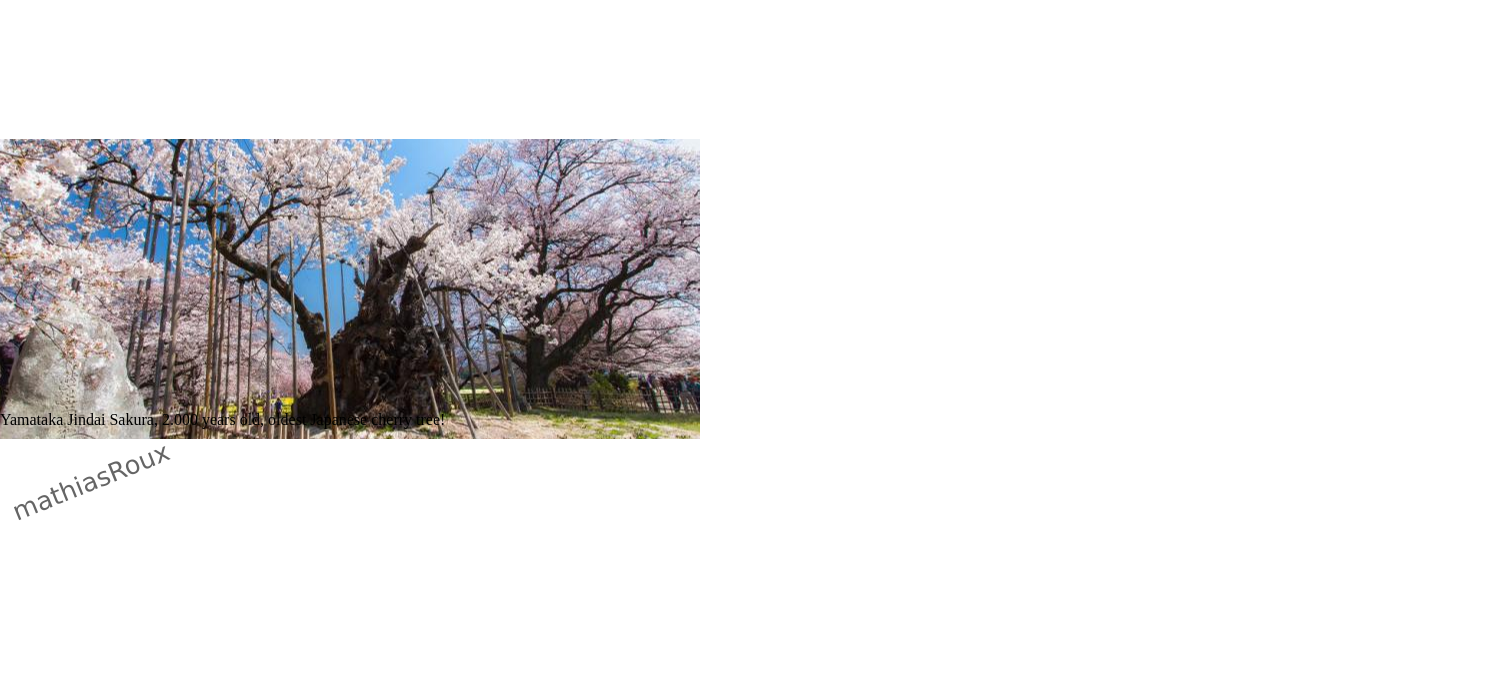
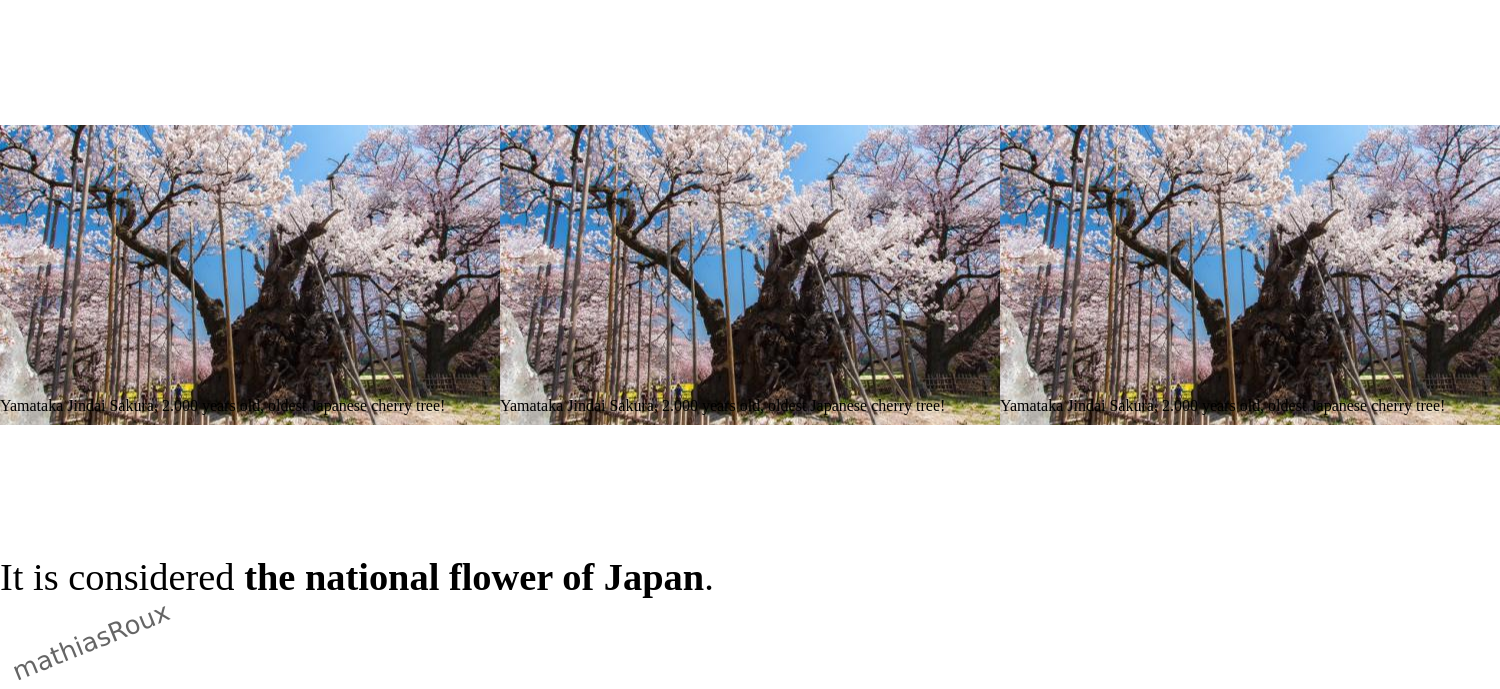
Before and after one commit to Mathias-Roux/cherry-blossom, a website built with Parcel: page src/index.html in a window 1280 px wide. Shown: the part 408-1097 px from the top of the page, 1500 px wide, since content can reach past the window. Before the commit the page ends 937 px from the top, so only its background shows below. Built offline with nearby package versions, Linux system fonts and the light colour scheme; a web font is replaced by a local one; what @splinetool/runtime would draw is missing.

Commit message:
gallerie wip

```diff
--- a/src/index.html
+++ b/src/index.html
@@ -22,16 +22,26 @@
 			<p class="paragraph">A cherry blossom aka <strong>Sakura</strong>,</p>
 			<p class="paragraph">is a flower refer to <strong>ornamental cherry trees</strong>,</p>
 			<p class="paragraph">not to be confused with cherry trees that produce fruit for eating.</p>
-			<p class="paragraph">It is considered <strong>the national flower of Japan</strong>.</p>
 		</div>
 
 		<canvas id="canvas3d"></canvas>
 
 		<div class="gallerie">
-			<div class="gallerie__item" style="background-image: url(./assets/old.jpeg);">
+			<div class="gallerie__item">
+				<div class="gallerie__image" style="background-image: url(./assets/old.jpeg);"></div>
+				<p class="gallerie__caption">Yamataka Jindai Sakura, 2.000 years old, oldest Japanese cherry tree!</p>
+			</div>
+			<div class="gallerie__item">
+				<div class="gallerie__image" style="background-image: url(./assets/old.jpeg);"></div>
+				<p class="gallerie__caption">Yamataka Jindai Sakura, 2.000 years old, oldest Japanese cherry tree!</p>
+			</div>
+			<div class="gallerie__item">
+				<div class="gallerie__image" style="background-image: url(./assets/old.jpeg);"></div>
 				<p class="gallerie__caption">Yamataka Jindai Sakura, 2.000 years old, oldest Japanese cherry tree!</p>
 			</div>
 		</div>
+
+		<p class="paragraph">It is considered <strong>the national flower of Japan</strong>.</p>
 
 	</section>
 
--- a/src/styles/index.css
+++ b/src/styles/index.css
@@ -71,16 +71,18 @@ section{
 .gallerie{
 	display: flex;
 	height: 300px;
+	margin: 30px 0 130px 0;
 }
 
 .gallerie__item{
-	width: 700px;
+	min-width: 500px;
 	position: relative;
-	background-position: center;
 }
 
-.gallerie__item:hover{
-	padding: 20px;
+.gallerie__image{
+	background-position: center;
+	width: 100%;
+	height: 100%;
 }
 
 .gallerie__caption{
```
Also changed, not shown: dist/index.html, 2 other files.
